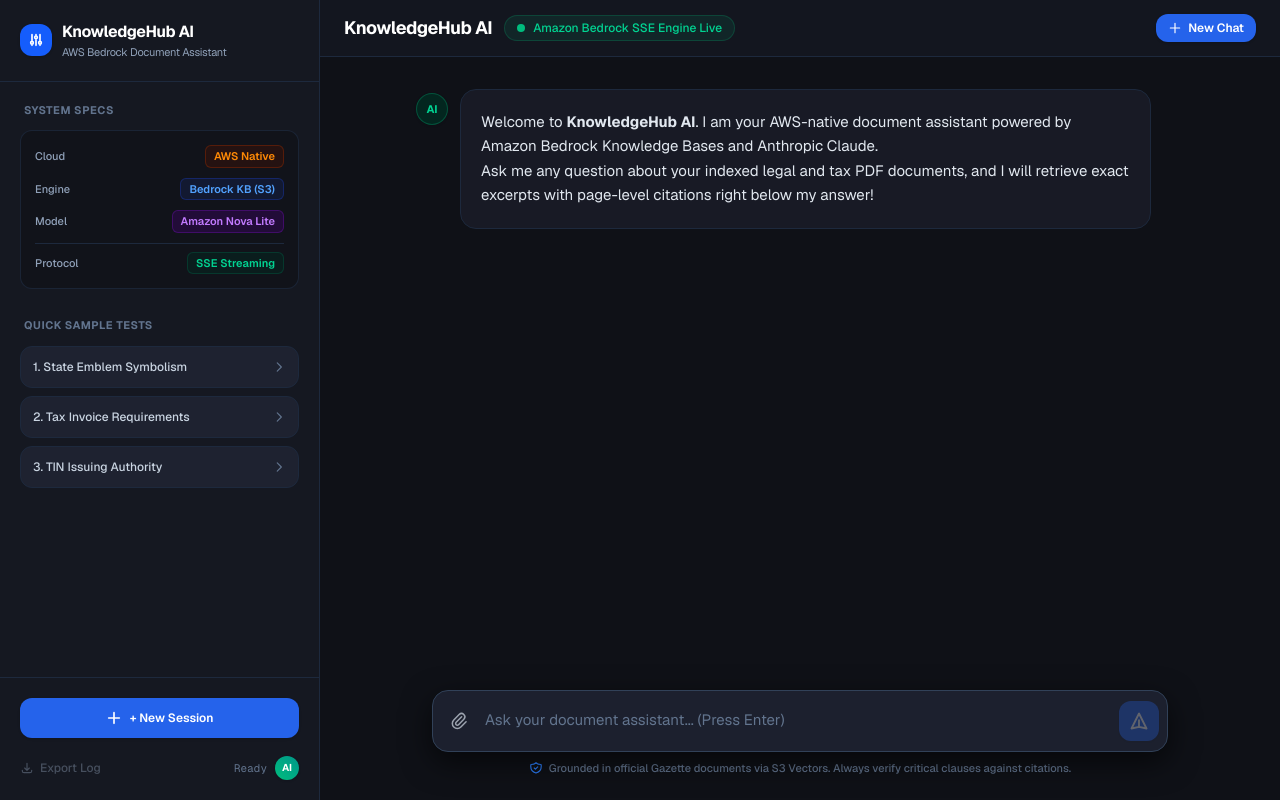
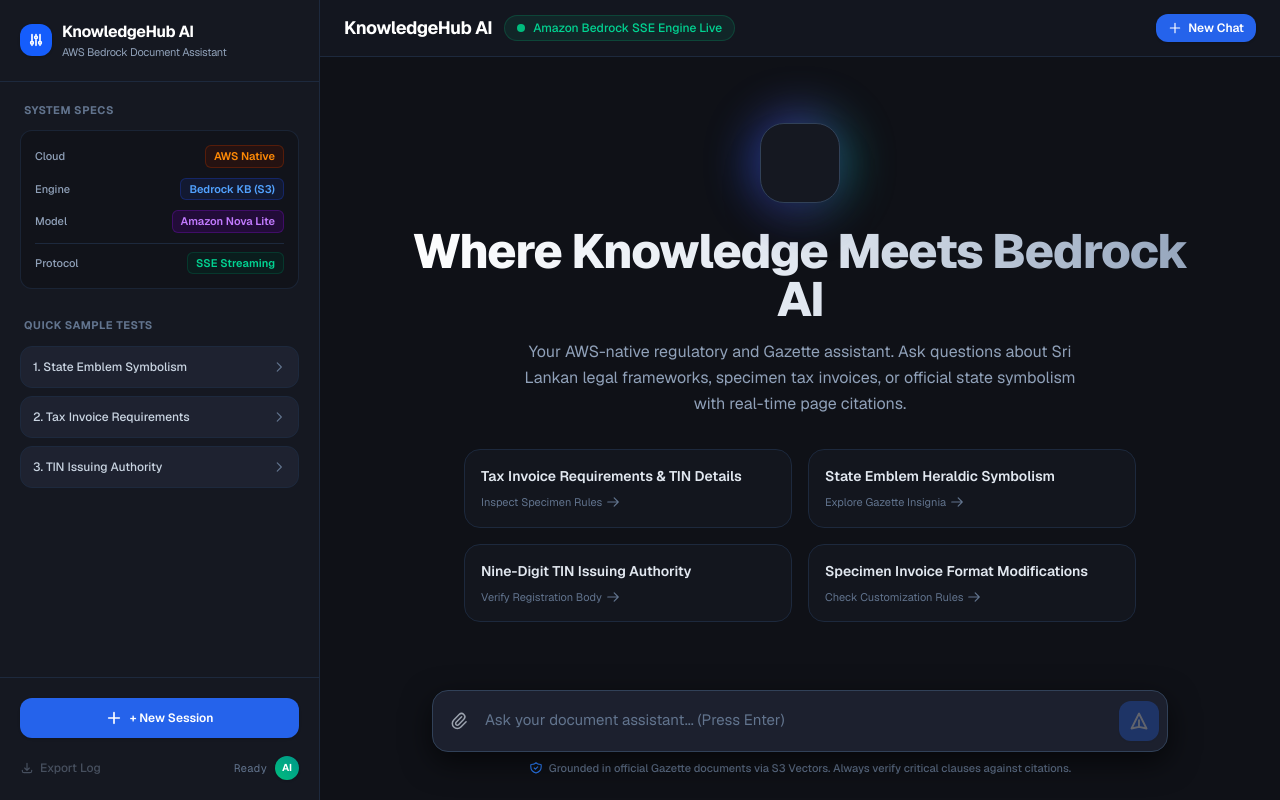
Before and after one commit to NipunaBhanuka18/knowledgehub-ai, a Next.js app in the folder frontend/: page / in a window 1280 px wide. Built offline with nearby package versions, Linux system fonts and the light colour scheme.

Commit message:
feat(ui): implement modern animated Gemini/ChatGPT style initial Hero Welcome Screen with interactive starter cards

```diff
--- a/frontend/app/page.tsx
+++ b/frontend/app/page.tsx
@@ -38,14 +38,7 @@
     setSessionId(null);
     setInput('');
     setIsMobileMenuOpen(false);
-    setMessages([
-      {
-        id: 'welcome',
-        sender: 'agent',
-        text: 'Welcome to **KnowledgeHub AI**. I am your AWS-native document assistant powered by Amazon Bedrock Knowledge Bases and Anthropic Claude.\n\nAsk me any question about your indexed legal and tax PDF documents, and I will retrieve exact excerpts with page-level citations right below my answer!',
-        timestamp: new Date(),
-      },
-    ]);
+    setMessages([]);
   };
 
   const handleExportChat = () => {
@@ -386,9 +379,86 @@
           </div>
         </header>
 
-        {/* Chat Messages Section */}
-        <section className="flex-1 overflow-y-auto px-3 sm:px-6 md:px-12 py-6 sm:py-8 space-y-6 sm:space-y-8 scroll-smooth">
-          <div className="max-w-3xl mx-auto space-y-6 sm:space-y-8 pb-36">
+        {/* Chat Messages or Animated Hero Screen Section */}
+        <section className="flex-1 overflow-y-auto px-3 sm:px-6 md:px-12 py-6 sm:py-8 space-y-6 sm:space-y-8 scroll-smooth flex flex-col justify-between">
+          {messages.length === 0 ? (
+            <div className="flex-1 flex flex-col items-center justify-center min-h-[65vh] max-w-4xl mx-auto px-4 text-center animate-message-reveal pb-28">
+              {/* Glowing Orb / AI Emblem */}
+              <div className="relative mb-6">
+                <div className="absolute -inset-2 rounded-full bg-gradient-to-r from-blue-600 via-indigo-500 to-emerald-500 opacity-60 blur-xl animate-pulse"></div>
+                <div className="relative w-16 h-16 sm:w-20 sm:h-20 rounded-3xl bg-[#151821] border border-slate-700 flex items-center justify-center shadow-2xl">
+                  <svg className="w-8 h-8 sm:w-10 sm:h-10 text-transparent bg-clip-text bg-gradient-to-tr from-blue-400 via-indigo-300 to-emerald-400" fill="none" stroke="currentColor" viewBox="0 0 24 24">
+                    <path strokeLinecap="round" strokeLinejoin="round" strokeWidth="2" d="M13 10V3L4 14h7v7l9-11h-7z"></path>
+                  </svg>
+                </div>
+              </div>
+
+              {/* Dynamic Gradient Welcome Title */}
+              <h2 className="text-3xl sm:text-4xl lg:text-5xl font-extrabold tracking-tight bg-gradient-to-r from-white via-slate-200 to-slate-400 bg-clip-text text-transparent mb-4">
+                Where Knowledge Meets Bedrock AI
+              </h2>
+
+              <p className="text-sm sm:text-base text-slate-400 max-w-xl mx-auto leading-relaxed mb-8">
+                Your AWS-native regulatory and Gazette assistant. Ask questions about Sri Lankan legal frameworks, specimen tax invoices, or official state symbolism with real-time page citations.
+              </p>
+
+              {/* Starter Suggestion Pills / Cards Grid */}
+              <div className="grid grid-cols-1 sm:grid-cols-2 gap-3 sm:gap-4 w-full max-w-2xl text-left">
+                <button
+                  onClick={() => handleSendMessage(undefined, "What specific purchaser details and TIN requirements must be included on a tax invoice?")}
+                  className="group p-4 rounded-2xl bg-[#151821]/80 hover:bg-[#1e2230] border border-slate-800 hover:border-blue-500/50 transition-all duration-200 flex flex-col justify-between hover:shadow-[0_0_25px_rgba(59,130,246,0.15)] hover:-translate-y-0.5 cursor-pointer"
+                >
+                  <span className="text-xs sm:text-sm font-semibold text-slate-200 group-hover:text-blue-400 transition-colors line-clamp-2 mb-2">
+                    Tax Invoice Requirements & TIN Details
+                  </span>
+                  <span className="text-[11px] text-slate-500 flex items-center gap-1">
+                    <span>Inspect Specimen Rules</span>
+                    <svg className="w-3.5 h-3.5 transition-transform group-hover:translate-x-1" fill="none" stroke="currentColor" viewBox="0 0 24 24"><path strokeLinecap="round" strokeLinejoin="round" strokeWidth="2" d="M14 5l7 7m0 0l-7 7m7-7H3"></path></svg>
+                  </span>
+                </button>
+
+                <button
+                  onClick={() => handleSendMessage(undefined, "Summarize the key heraldic and industrial symbolism of the Sri Lankan State Emblem as published in the March 2026 Gazette.")}
+                  className="group p-4 rounded-2xl bg-[#151821]/80 hover:bg-[#1e2230] border border-slate-800 hover:border-emerald-500/50 transition-all duration-200 flex flex-col justify-between hover:shadow-[0_0_25px_rgba(16,185,129,0.15)] hover:-translate-y-0.5 cursor-pointer"
+                >
+                  <span className="text-xs sm:text-sm font-semibold text-slate-200 group-hover:text-emerald-400 transition-colors line-clamp-2 mb-2">
+                    State Emblem Heraldic Symbolism
+                  </span>
+                  <span className="text-[11px] text-slate-500 flex items-center gap-1">
+                    <span>Explore Gazette Insignia</span>
+                    <svg className="w-3.5 h-3.5 transition-transform group-hover:translate-x-1" fill="none" stroke="currentColor" viewBox="0 0 24 24"><path strokeLinecap="round" strokeLinejoin="round" strokeWidth="2" d="M14 5l7 7m0 0l-7 7m7-7H3"></path></svg>
+                  </span>
+                </button>
+
+                <button
+                  onClick={() => handleSendMessage(undefined, "Who issues the nine-digit tax registration number (TIN) mentioned in the document?")}
+                  className="group p-4 rounded-2xl bg-[#151821]/80 hover:bg-[#1e2230] border border-slate-800 hover:border-purple-500/50 transition-all duration-200 flex flex-col justify-between hover:shadow-[0_0_25px_rgba(168,85,247,0.15)] hover:-translate-y-0.5 cursor-pointer"
+                >
+                  <span className="text-xs sm:text-sm font-semibold text-slate-200 group-hover:text-purple-400 transition-colors line-clamp-2 mb-2">
+                    Nine-Digit TIN Issuing Authority
+                  </span>
+                  <span className="text-[11px] text-slate-500 flex items-center gap-1">
+                    <span>Verify Registration Body</span>
+                    <svg className="w-3.5 h-3.5 transition-transform group-hover:translate-x-1" fill="none" stroke="currentColor" viewBox="0 0 24 24"><path strokeLinecap="round" strokeLinejoin="round" strokeWidth="2" d="M14 5l7 7m0 0l-7 7m7-7H3"></path></svg>
+                  </span>
+                </button>
+
+                <button
+                  onClick={() => handleSendMessage(undefined, "Can a supplier modify the specimen tax invoice format? What optional details can be included?")}
+                  className="group p-4 rounded-2xl bg-[#151821]/80 hover:bg-[#1e2230] border border-slate-800 hover:border-amber-500/50 transition-all duration-200 flex flex-col justify-between hover:shadow-[0_0_25px_rgba(245,158,11,0.15)] hover:-translate-y-0.5 cursor-pointer"
+                >
+                  <span className="text-xs sm:text-sm font-semibold text-slate-200 group-hover:text-amber-400 transition-colors line-clamp-2 mb-2">
+                    Specimen Invoice Format Modifications
+                  </span>
+                  <span className="text-[11px] text-slate-500 flex items-center gap-1">
+                    <span>Check Customization Rules</span>
+                    <svg className="w-3.5 h-3.5 transition-transform group-hover:translate-x-1" fill="none" stroke="currentColor" viewBox="0 0 24 24"><path strokeLinecap="round" strokeLinejoin="round" strokeWidth="2" d="M14 5l7 7m0 0l-7 7m7-7H3"></path></svg>
+                  </span>
+                </button>
+              </div>
+            </div>
+          ) : (
+            <div className="max-w-3xl mx-auto space-y-6 sm:space-y-8 pb-36 w-full">
               {messages.map((msg) => (
                 <div key={msg.id} className={`flex animate-message-reveal w-full ${msg.sender === 'user' ? 'justify-end' : 'justify-start'}`}>
 
@@ -428,14 +498,12 @@
                                 key={index}
                                 className="p-3.5 rounded-xl border transition-all duration-200 hover:shadow-md bg-[#151821] border-slate-800 text-slate-300"
                               >
-                              <div className="flex items-center justify-between gap-2">
-                                <div className="flex items-center gap-2 overflow-hidden">
-                                  <svg className="w-4 h-4 flex-shrink-0 text-blue-400" fill="none" stroke="currentColor" viewBox="0 0 24 24"><path strokeLinecap="round" strokeLinejoin="round" strokeWidth="2" d="M9 12h6m-6 4h6m2 5H7a2 2 0 01-2-2V5a2 2 0 012-2h5.586a1 1 0 01.707.293l5.414 5.414a1 1 0 01.293.707V19a2 2 0 01-2 2z"></path></svg>
-                                  <span className="font-semibold text-xs truncate text-white">
+                                <div className="flex items-center justify-between text-xs font-semibold mb-1">
+                                  <span className="flex items-center gap-1.5 text-emerald-400 font-mono">
+                                    <svg className="w-3.5 h-3.5" fill="none" stroke="currentColor" viewBox="0 0 24 24"><path strokeLinecap="round" strokeLinejoin="round" strokeWidth="2" d="M9 12h6m-6 4h6m2 5H7a2 2 0 01-2-2V5a2 2 0 012-2h5.586a1 1 0 01.707.293l5.414 5.414a1 1 0 01.293.707V19a2 2 0 01-2 2z"></path></svg>
                                     {cite.document}
                                   </span>
-                                </div>
-                                <span className="text-[10px] font-mono font-medium px-2 py-0.5 rounded flex-shrink-0 border bg-slate-800 text-slate-300 border-slate-700">
+                                  <span className="px-2 py-0.5 rounded-md text-[11px] font-mono font-medium bg-slate-800 text-slate-300 border border-slate-700">
                                     Page {cite.page}
                                   </span>
                                 </div>
@@ -457,6 +525,7 @@
 
               <div ref={messagesEndRef} />
             </div>
+          )}
         </section>
 
         {/* 4. FLOATING INPUT BAR (BOTTOM) */}
```
Lines whose indentation alone changed are shown as unchanged.
